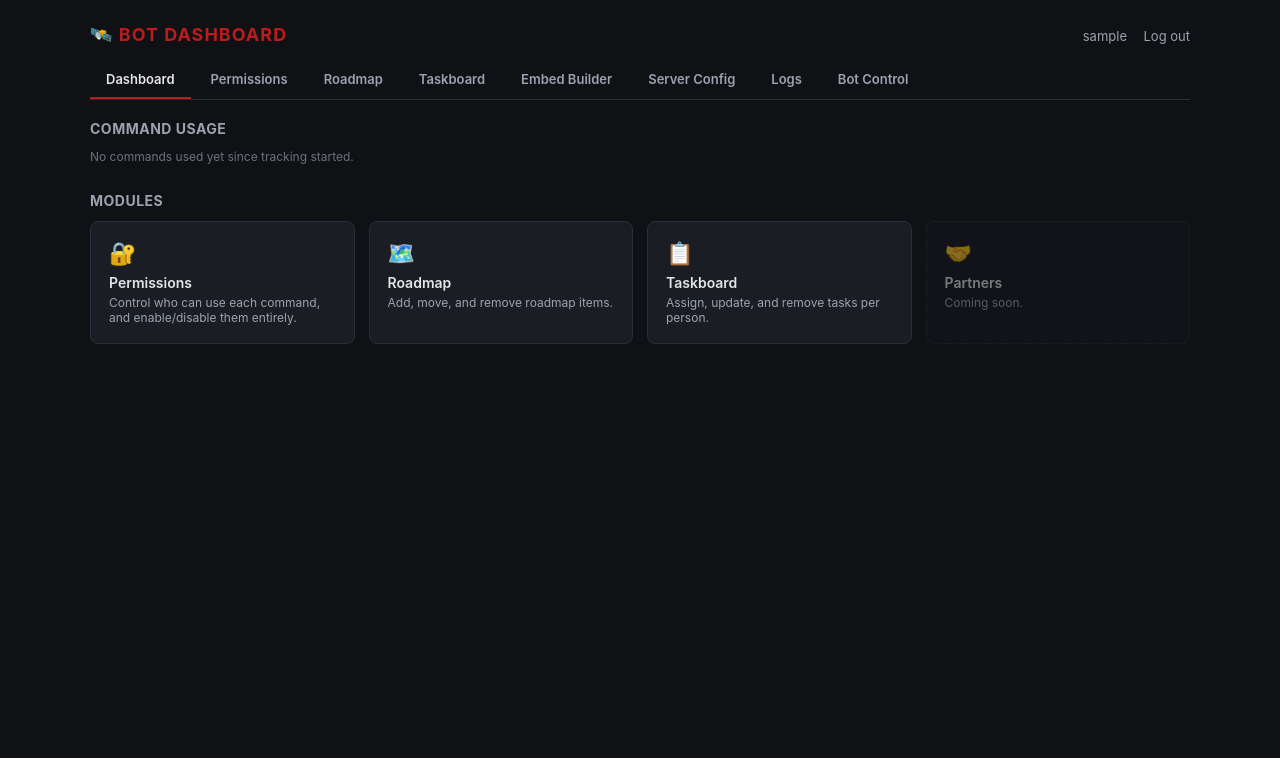
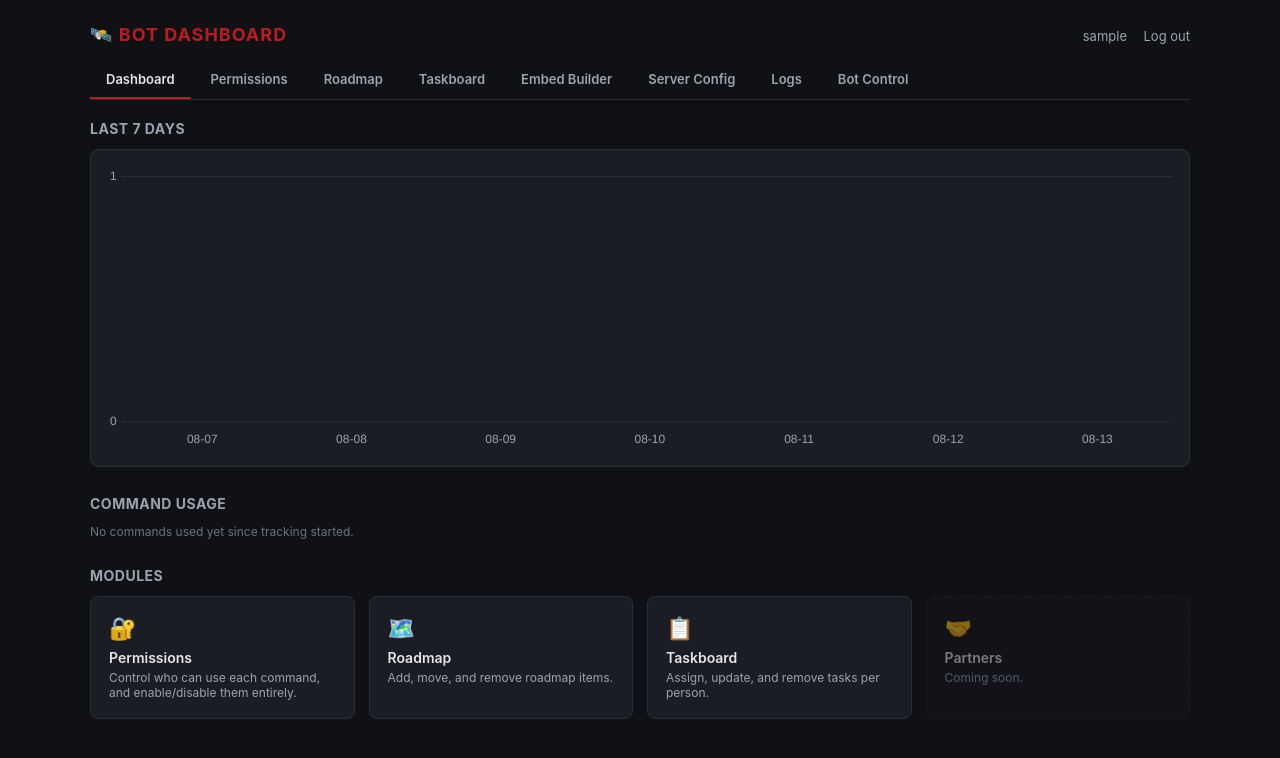
Before and after one commit to Superluks5/sw_announcement_bot, a Flask app: page /dashboard in a window 1280 px wide. Shown: the top 758 px of the page. Run offline with Flask 3, Linux system fonts and the light colour scheme; the visitor is signed in with stand-in values (Sample User, id 1).

Commit message:
Update dashboard_home.html

```diff
--- a/dashboard/templates/dashboard_home.html
+++ b/dashboard/templates/dashboard_home.html
@@ -1,5 +1,10 @@
 {% extends "base.html" %}
 {% block content %}
+        <h2 style="font-size: 14px; color: #9ca3af; text-transform: uppercase; letter-spacing: 0.5px; margin: 0 0 12px;">Last 7 Days</h2>
+        <div style="background: #1a1d24; border: 1px solid #2a2e37; border-radius: 8px; padding: 16px; margin-bottom: 28px;">
+            <canvas id="usageChart" height="80"></canvas>
+        </div>
+
         <h2 style="font-size: 14px; color: #9ca3af; text-transform: uppercase; letter-spacing: 0.5px; margin: 0 0 12px;">Command Usage</h2>
 
         {% if top_commands %}
@@ -54,4 +59,27 @@
                 <div style="font-size: 12px; color: #9ca3af;">Coming soon.</div>
             </div>
         </div>
+
+        <script src="https://cdnjs.cloudflare.com/ajax/libs/Chart.js/4.4.0/chart.umd.min.js"></script>
+        <script>
+        new Chart(document.getElementById('usageChart'), {
+            type: 'bar',
+            data: {
+                labels: {{ chart_labels|tojson }},
+                datasets: [{
+                    label: 'Commands used',
+                    data: {{ chart_values|tojson }},
+                    backgroundColor: '#b91c1c',
+                    borderRadius: 4,
+                }]
+            },
+            options: {
+                plugins: { legend: { display: false } },
+                scales: {
+                    x: { grid: { display: false }, ticks: { color: '#9ca3af' } },
+                    y: { beginAtZero: true, ticks: { color: '#9ca3af', precision: 0 }, grid: { color: '#2a2e37' } }
+                }
+            }
+        });
+        </script>
 {% endblock %}
```
